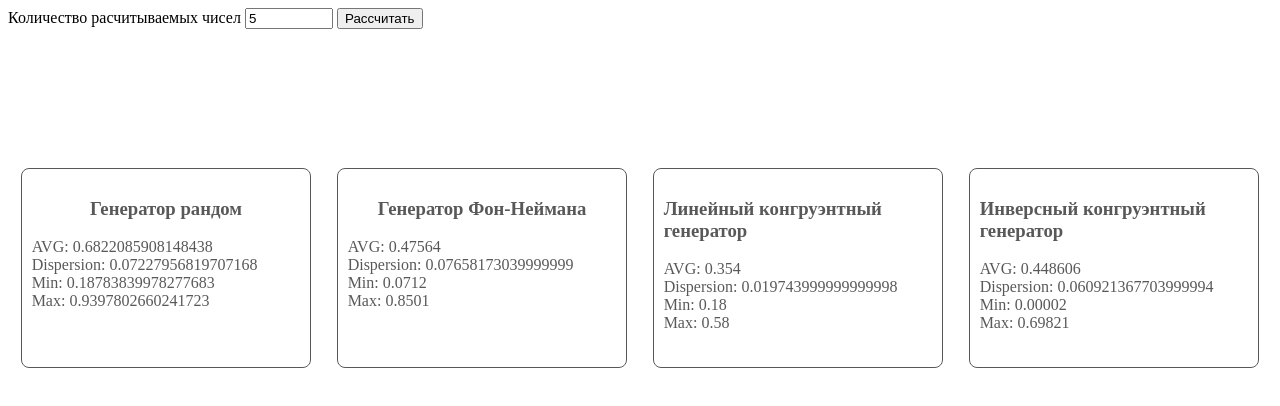
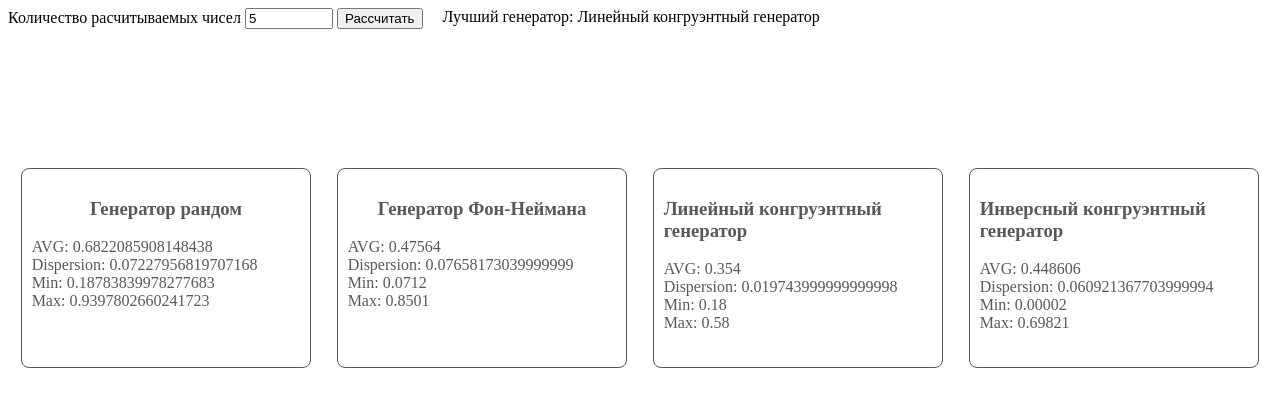
Before and after one commit to Jho00/random-generators, a website built with webpack: page public/index.html in a window 1280 px wide. Both pictures are taken after typing "5" into the empty fields and a click on the button "Рассчитать". Built offline with nearby package versions, Linux system fonts and the light colour scheme.

Commit message:
Add best generator selecting

```diff
--- a/index.ts
+++ b/index.ts
@@ -20,4 +20,10 @@ btn.addEventListener('click', (event) => {
     insertToNode(generatorBoxes[1], countValues(GeneratorType.Neyman, count));
     insertToNode(generatorBoxes[2], countValues(GeneratorType.LCG, count));
     insertToNode(generatorBoxes[3], countValues(GeneratorType.ICG, count));
+
+    const valuesMap = new Map<number, Element>();
+    document.querySelectorAll('.generators-result').forEach(el => valuesMap.set(+el.querySelector('.results > .dispersion-value > span').innerHTML, el));
+    const calculatingResult = document.querySelector('.calculating-result') as HTMLElement;
+    calculatingResult.innerHTML = calculatingResult.innerHTML + ' ' + valuesMap.get(Math.min(...valuesMap.keys())).querySelector('h3').innerHTML;
+    calculatingResult.style.display = 'block';
 });
--- a/public/css/main.css
+++ b/public/css/main.css
@@ -1,3 +1,7 @@
+header {
+    display: flex;
+}
+
 main {
     width: 100%;
     height: 600px;
@@ -30,3 +34,8 @@ main > div > h3 {
 main > div > .results {
     float: left;
 }
+
+.calculating-result {
+    display: none;
+    margin-left: 20px;
+}
--- a/public/index.html
+++ b/public/index.html
@@ -13,6 +13,7 @@
         <input id="count-number-input" type="number" min="0" max="100000">
         <button id="count-action">Рассчитать</button>
     </form>
+    <div class="calculating-result">Лучший генератор: </div>
 </header>
 
 <main>
--- a/tsconfig.json
+++ b/tsconfig.json
@@ -1,6 +1,6 @@
 {
   "compilerOptions": {
-    "target": "es5",
+    "target": "es2015",
     "outDir": "public/js",
     "sourceMap": true,
     "module": "commonjs"
```
